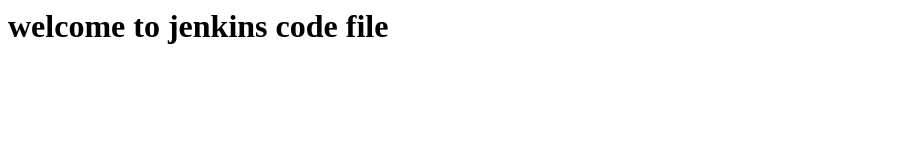
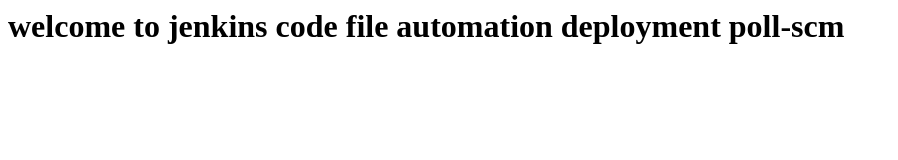
Before and after one commit to Vennelacharvik/jenkins-code, a plain HTML site: page index.html in a window 1280 px wide. Shown: the whole page, without its empty margins (0-898 px from the left). Drawn offline with Linux system fonts and the light colour scheme.

Commit message:
added poll-scm

```diff
--- a/index.html
+++ b/index.html
@@ -1 +1 @@
-<h1>  welcome to jenkins code file </h1>
+<h1>  welcome to jenkins code file automation deployment poll-scm </h1>
```
